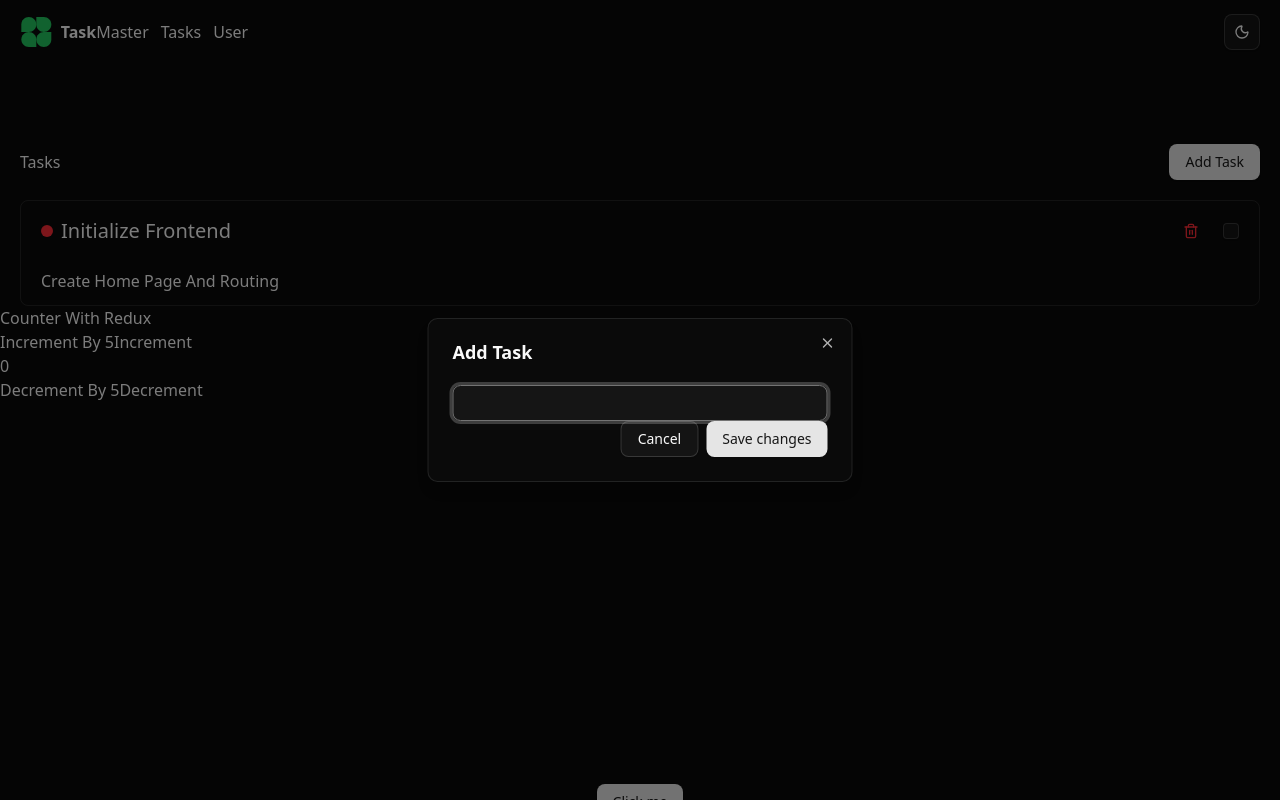
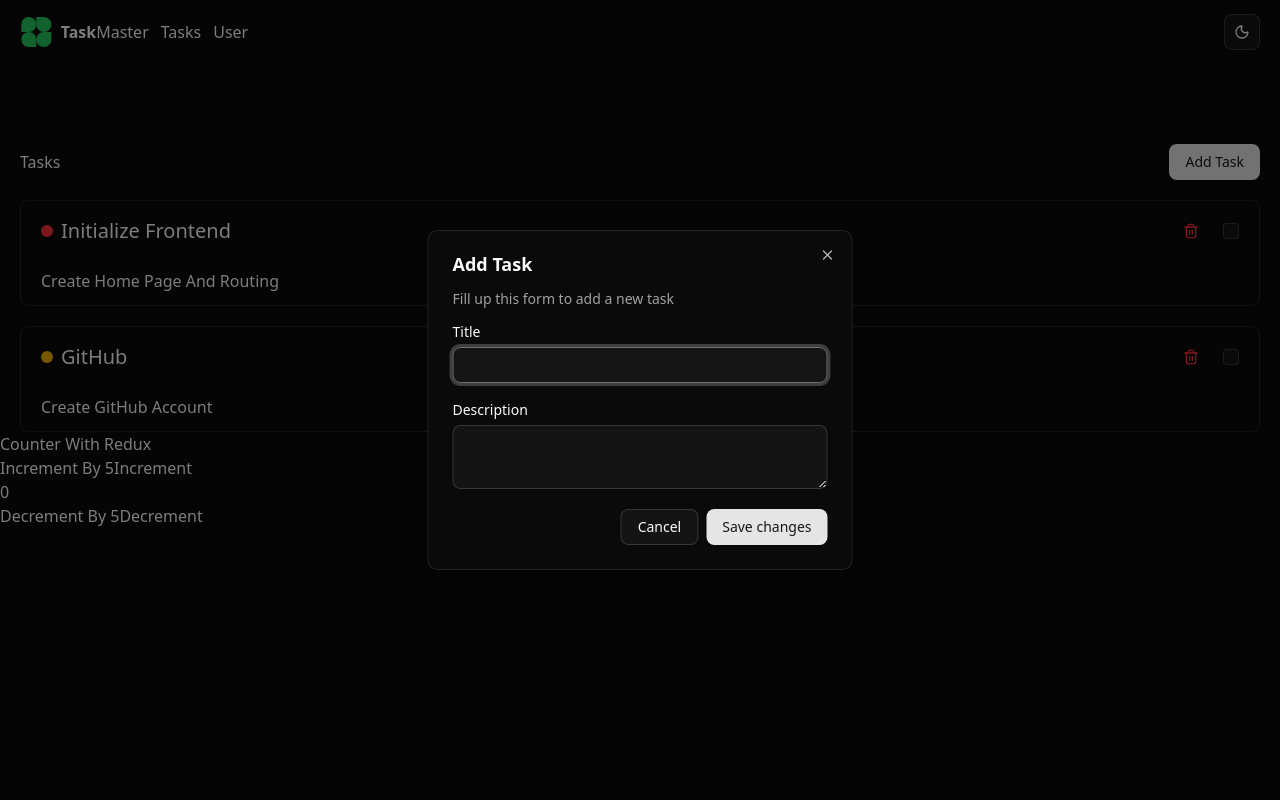
Before and after one commit to Md-Firoz-Mahmud-Nur/react-bootstrap-module-22, a React (Vite) app: page / in a window 1280 px wide. Both pictures are taken after a click on the button "Add Task". Shown: the top 800 px of the page. Built offline with nearby package versions, Linux system fonts and the light colour scheme.

Commit message:
Resolve : Error

```diff
--- a/src/components/modules/tasks/AddTaskModal.tsx
+++ b/src/components/modules/tasks/AddTaskModal.tsx
@@ -3,6 +3,7 @@ import {
   Dialog,
   DialogClose,
   DialogContent,
+  DialogDescription,
   DialogFooter,
   DialogHeader,
   DialogTitle,
@@ -16,12 +17,24 @@ import {
   FormLabel,
 } from "@/components/ui/form";
 import { Input } from "@/components/ui/input";
+import { Textarea } from "@/components/ui/textarea";
 import { useForm } from "react-hook-form";
 
+interface FormData {
+  title: string;
+  description: string;
+  isCompleted: boolean;
+}
 export function AddTaskModal() {
-  const form = useForm();
+  const form = useForm<FormData>({
+    defaultValues: {
+      title: "",
+      description: "",
+      isCompleted: false,
+    },
+  });
 
-  const onSubmit = (data) => {
+  const onSubmit = (data: FormData) => {
     console.log(data);
   };
 
@@ -35,16 +48,31 @@ export function AddTaskModal() {
           <DialogHeader>
             <DialogTitle>Add Task</DialogTitle>
           </DialogHeader>
-          <form onSubmit={form.handleSubmit(onSubmit)}>
+          <DialogDescription>
+            Fill up this form to add a new task
+          </DialogDescription>
+          <form onSubmit={form.handleSubmit(onSubmit)} className="space-y-5">
             <Form {...form}>
               <FormField
                 control={form.control}
                 name="title"
                 render={({ field }) => (
                   <FormItem>
-                    <FormLabel />
+                    <FormLabel>Title</FormLabel>
                     <FormControl>
-                      <Input {...field}></Input>
+                      <Input {...field} value={field.value || ""}></Input>
+                    </FormControl>
+                  </FormItem>
+                )}
+              />
+              <FormField
+                control={form.control}
+                name="description"
+                render={({ field }) => (
+                  <FormItem>
+                    <FormLabel>Description</FormLabel>
+                    <FormControl>
+                      <Textarea {...field} value={field.value || ""}></Textarea>
                     </FormControl>
                   </FormItem>
                 )}
--- /dev/null
+++ b/src/components/ui/textarea.tsx
@@ -0,0 +1,18 @@
+import * as React from "react"
+
+import { cn } from "@/lib/utils"
+
+function Textarea({ className, ...props }: React.ComponentProps<"textarea">) {
+  return (
+    <textarea
+      data-slot="textarea"
+      className={cn(
+        "border-input placeholder:text-muted-foreground focus-visible:border-ring focus-visible:ring-ring/50 aria-invalid:ring-destructive/20 dark:aria-invalid:ring-destructive/40 aria-invalid:border-destructive dark:bg-input/30 flex field-sizing-content min-h-16 w-full rounded-md border bg-transparent px-3 py-2 text-base shadow-xs transition-[color,box-shadow] outline-none focus-visible:ring-[3px] disabled:cursor-not-allowed disabled:opacity-50 md:text-sm",
+        className
+      )}
+      {...props}
+    />
+  )
+}
+
+export { Textarea }
--- a/src/pages/Tasks.tsx
+++ b/src/pages/Tasks.tsx
@@ -20,7 +20,7 @@ export default function Tasks() {
       </div>
       <div className="space-y-5 mt-5">
         {tasks.map((task) => {
-          return <TaskCard task={task}></TaskCard>;
+          return <TaskCard key={task.id} task={task}></TaskCard>;
         })}
       </div>
     </div>
--- a/src/redux/features/task/taskSlice.tsx
+++ b/src/redux/features/task/taskSlice.tsx
@@ -16,6 +16,14 @@ const initialState: InitialState = {
       dueDate: "2025-11",
       isCompleted: false,
       priority: "High",
+    },
+    {
+      id: 1,
+      title: "GitHub",
+      description: "Create GitHub Account",
+      dueDate: "2025-11",
+      isCompleted: false,
+      priority: "Medium",
     },
   ],
   filter: "all",
```
